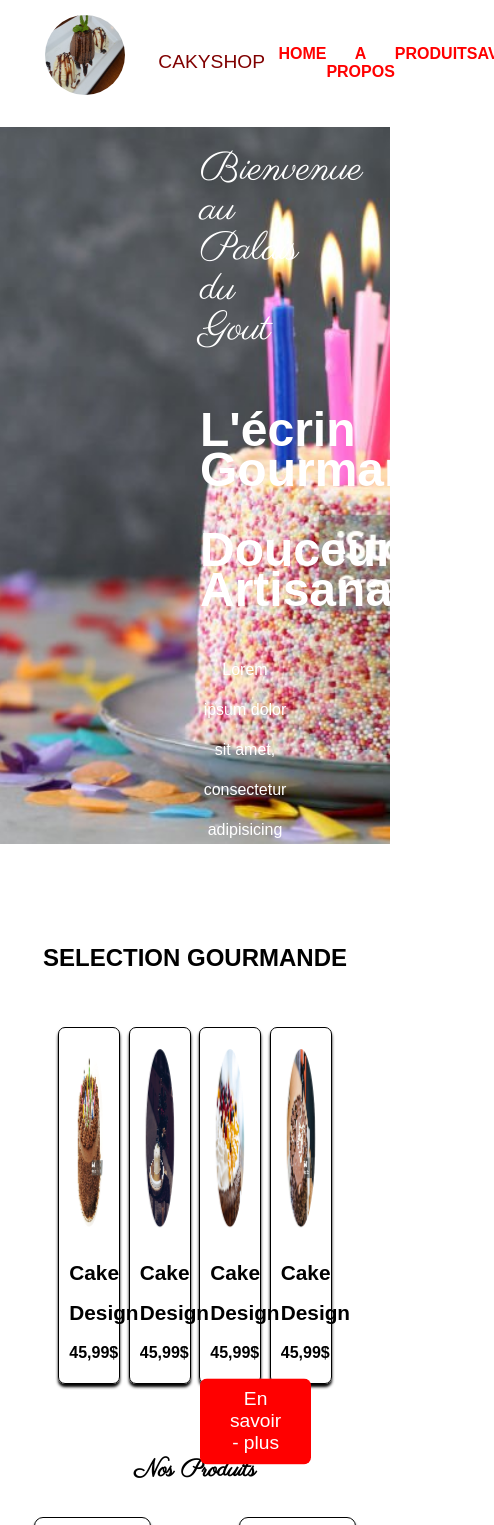
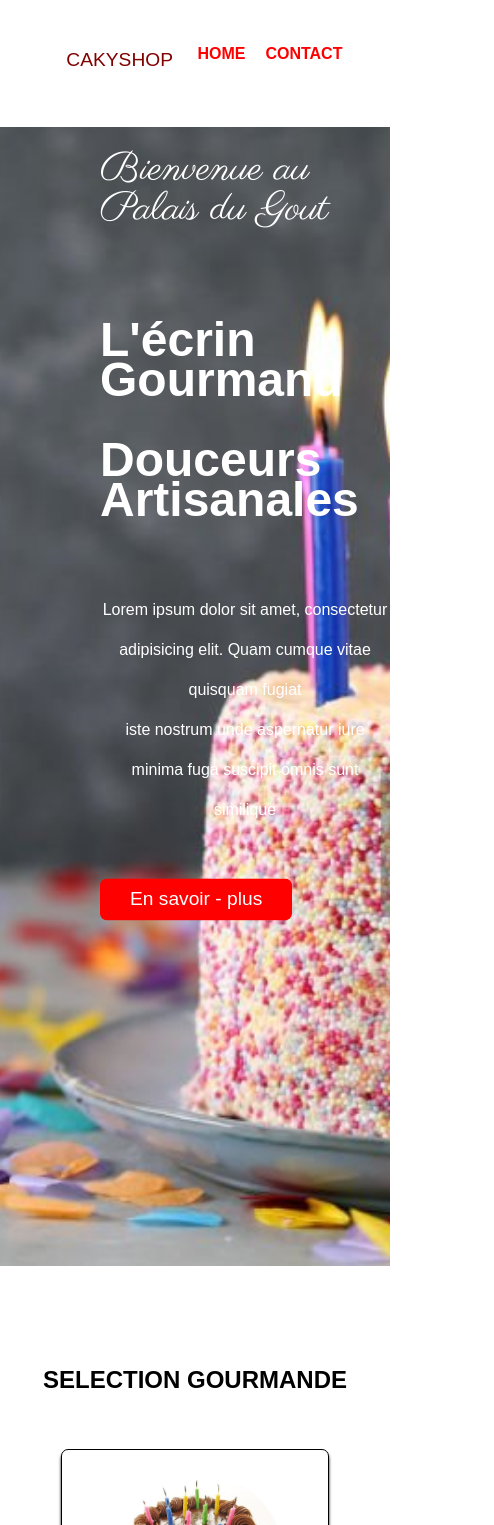
Before and after one commit to boris2442/cakyshop, a plain HTML site: page index.html in a window 390 px wide. Shown: the top 1525 px of the page, 494 px wide, since content can reach past the window. Drawn offline with Linux system fonts and the light colour scheme; a web font is replaced by a local one.

Commit message:
suite responsive

```diff
--- a/index.html
+++ b/index.html
@@ -25,14 +25,14 @@
         <a href="#accueil">HOME</a>
     </li>
     <li>
-        <a href="#">A PROPOS</a>
+        <a href="#" class="none">A PROPOS</a>
      </li>
     <li>
-        <a href="#">PRODUITS</a>
+        <a href="#" class="none2">PRODUITS</a>
 
     </li>
     <li>
-        <a href="#">AVIS</a>
+        <a href="#" class="none">AVIS</a>
     </li>
     <li>
          <a href="#">CONTACT</a>
--- a/style/style1.css
+++ b/style/style1.css
@@ -510,16 +510,80 @@ flex-direction: column-reverse;
     justify-content: center;
    }
 }
+@media screen and (max-width:800px) {
+    .none{
+        display: none;
+    }
+}
 @media screen and (max-width:979px) {
-    .father-avis{
+    .father-avis, .father-produits, .father-about{
       display: flex;
+      gap: 40px;
       flex-direction: column;
     }
     .father-avis div p{
         width: 50%;
-        /* text-align: center;
-        display: flex; */
+
         margin: 0 auto;
+
+    }
+    .father-produits div{
+        width: 90%;
+        margin: 0 auto;
+    }
+    .father-about div{
+        width: 90%;
+    }
+    .father-about div img{
+        width: 200px;
+        height: 200px;
+    }
+    #accueil{
+      height: auto;
+
     }
 
 }
+@media screen and (max-width:550px) {
+    .none2, header div img{
+        display: none;
+
+    }
+    #accueil{
+       height: 150vh;
+       padding-bottom: 50px;
+        margin: 0;
+        padding: 0;
+        width: 100%;
+    }
+    h1{
+        padding-left: 30px 0px;
+        margin-left: 30px;
+        margin: 30px 0;
+
+        text-align: left;
+    }
+    #accueil h2{
+        padding-top: 150px;
+    }
+}
+@media screen and (max-width:500px) {
+    form{
+        width: 100%;
+        gap:15px;
+    }
+    input, textarea, form button{
+
+        margin: 0 auto;
+        display: flex;
+        width: 90%;
+        padding: 20px;
+        align-items: center;
+        justify-content: center;
+
+    }
+  .father-about div, .father-avis div, .father-produits div{
+    width: 95%;
+    padding: 10px;
+  }
+}
```
